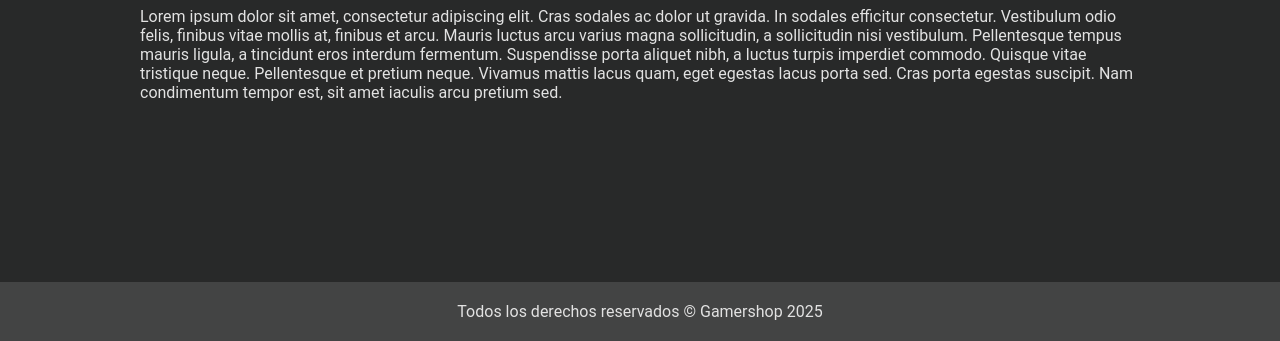
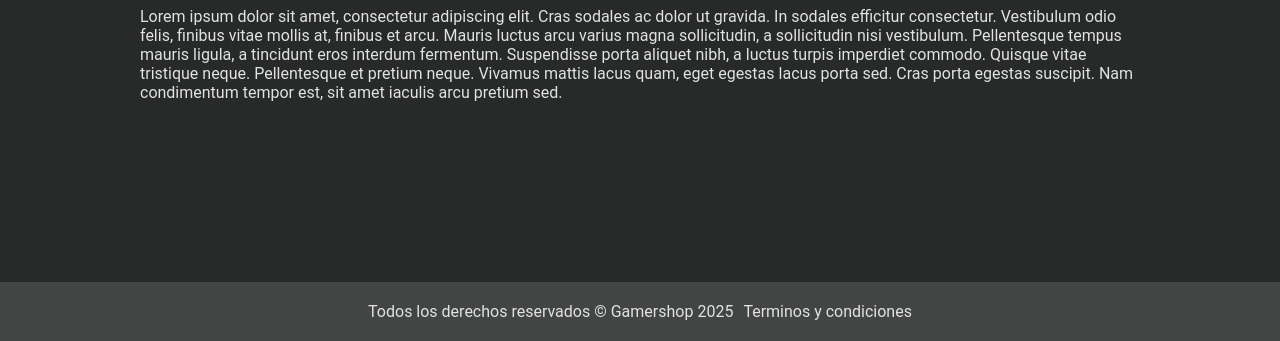
Before and after one commit to suicomet/Gamershop-v3, a plain HTML site: page GamerShop-new-main/index.html in a window 1280 px wide. Shown: the part 561-902 px from the top of the page. Drawn offline with Linux system fonts and the light colour scheme.

Commit message:
Update index.html

```diff
--- a/GamerShop-new-main/index.html
+++ b/GamerShop-new-main/index.html
@@ -37,6 +37,7 @@
 
     <div class="footer-container">
         <p class="footer-text">Todos los derechos reservados © Gamershop 2025 </p>
+        <p class="footer-text"> <a href="terminos.html">Terminos y condiciones</a></p>
     </div>
 </body>
 </html>
```
